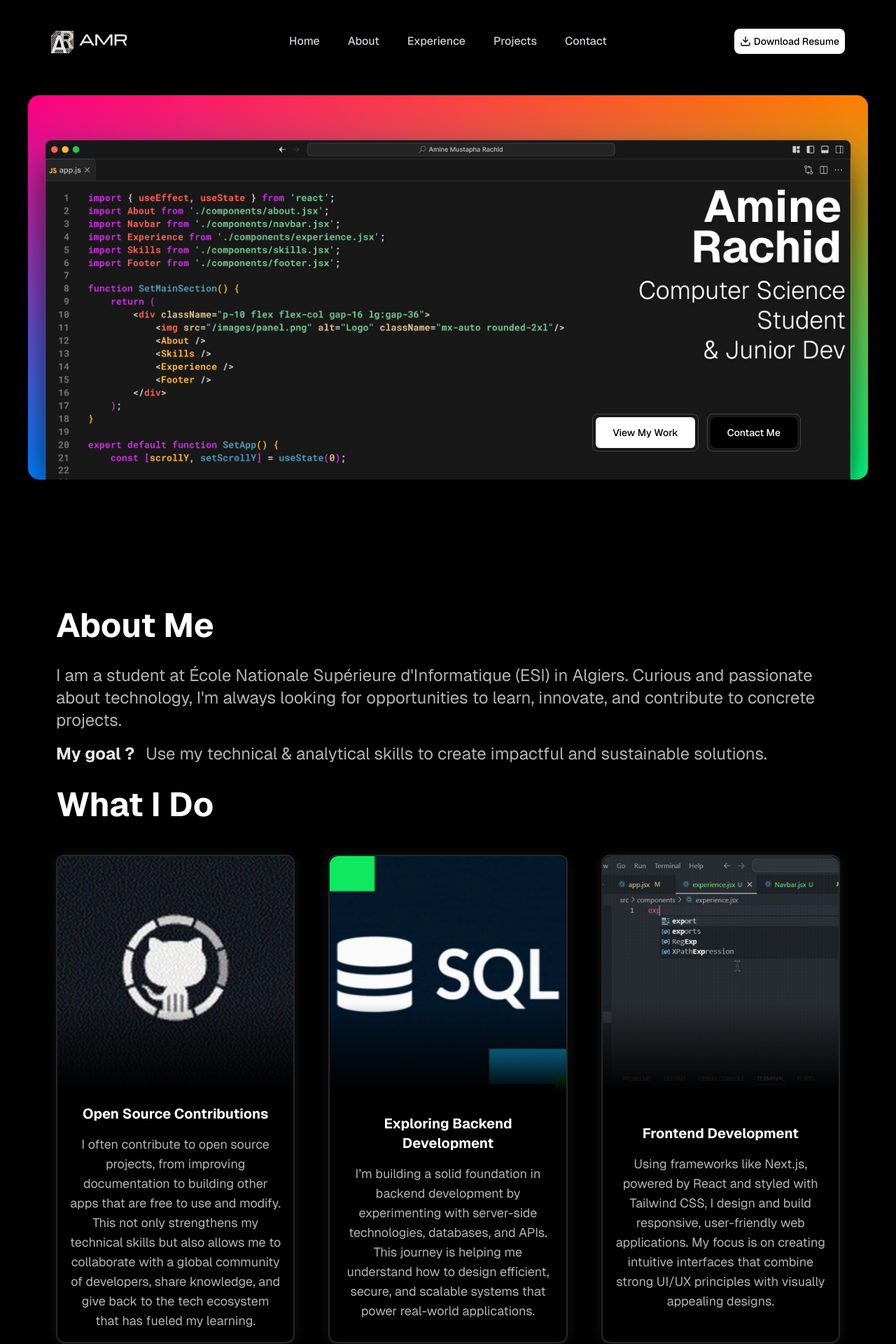
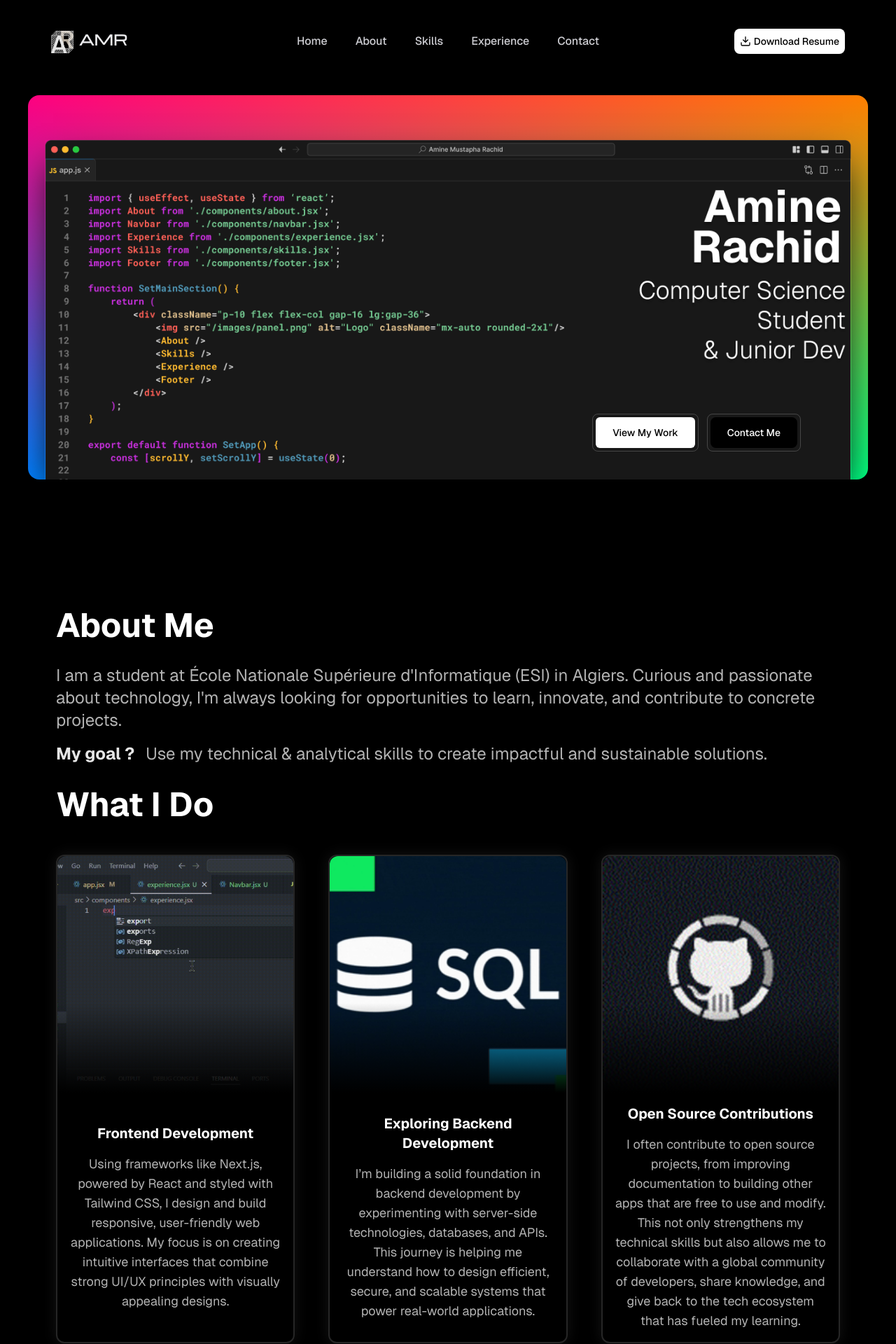
Before and after one commit to kalis26/Portfolio, a React (Create React App) app: page / in a window 1280 px wide. Shown: the top 1920 px of the page at 70% size. Built offline with nearby package versions, Linux system fonts and the light colour scheme.

Commit message:
Finalized the about section with the What I Do

```diff
--- a/src/app.jsx
+++ b/src/app.jsx
@@ -44,9 +44,15 @@ function SetMainSection() {
                         </div>
                     </div>
                 </div>
-                <About />
-                <Skills />
-                <Experience />
+                <div id="about">
+                    <About />
+                </div>
+                <div id="skills">
+                    <Skills />
+                </div>
+                <div id="experience">
+                    <Experience />
+                </div>
 
             </div>
             <Footer />
--- a/src/components/about.jsx
+++ b/src/components/about.jsx
@@ -1,6 +1,6 @@
 export default function About() {
     return (
-        <div className="md:p-6 p-1" id="about">
+        <div className="md:p-6 p-1">
             <h1 className="text-center md:text-left text-5xl font-[Geist-Bold] text-white p-4">
                 About Me
             </h1>
@@ -18,15 +18,15 @@ export default function About() {
             <div className="flex-grow-0 flex p-4 items-stretch justify-center flex-wrap gap-6 md:gap-12 min-w-0">
                 <div className="bg-black shadow-[0_0_20px_rgba(255,255,255,0.08)] rounded-xl flex flex-col border-2 border-white/15 hover:border-white/50 transition-all duration-300 flex-1 min-w-[280px] max-w-sm">
                     <div className="w-full relative">
-                        <img className="w-full rounded-t-xl z-20" src="images/github.gif"></img>
+                        <img className="w-full rounded-t-xl z-20" src="images/code.gif"></img>
                         <div className="h-32 w-full absolute bg-gradient-to-b from-white/0 to-black z-40 bottom-0 left-0 pointer-events-none"></div>
                     </div>
                     <div className="flex flex-col items-center justify-center flex-1 p-4">
-                        <h2 className="font-[Geist-Bold] text-white text-xl text-center mb-4">Open Source Contributions</h2>
-                        <span className="block w-full font-[Geist-Regular] text-white/70 text-lg break-words text-center">I often contribute to open source projects,
-                        from improving documentation to building other apps that are free to use and modify. This not only strengthens my technical skills
-                        but also allows me to collaborate with a global community of developers, share knowledge, and give back to the
-                        tech ecosystem that has fueled my learning.</span>
+                        <h2 className="font-[Geist-Bold] text-white text-xl text-center mb-4">Frontend Development</h2>
+                        <span className="block w-full font-[Geist-Regular] text-white/70 text-lg break-words text-center">Using frameworks
+                        like Next.js, powered by React and styled with Tailwind CSS, I design and build responsive,
+                        user-friendly web applications. My focus is on creating intuitive interfaces that combine
+                        strong UI/UX principles with visually appealing designs.</span>
                     </div>
                 </div>
                 <div className="bg-black shadow-[0_0_20px_rgba(255,255,255,0.08)] rounded-xl flex flex-col border-2 border-white/15 hover:border-white/50 transition-all duration-300 flex-1 min-w-[280px] max-w-sm">
@@ -44,15 +44,15 @@ export default function About() {
                 </div>
                 <div className="bg-black shadow-[0_0_20px_rgba(255,255,255,0.08)] rounded-xl flex flex-col border-2 border-white/15 hover:border-white/50 transition-all duration-300 flex-1 min-w-[280px] max-w-sm">
                     <div className="w-full relative">
-                        <img className="w-full rounded-t-xl z-20" src="images/code.gif"></img>
+                        <img className="w-full rounded-t-xl z-20" src="images/github.gif"></img>
                         <div className="h-32 w-full absolute bg-gradient-to-b from-white/0 to-black z-40 bottom-0 left-0 pointer-events-none"></div>
                     </div>
                     <div className="flex flex-col items-center justify-center flex-1 p-4">
-                        <h2 className="font-[Geist-Bold] text-white text-xl text-center mb-4">Frontend Development</h2>
-                        <span className="block w-full font-[Geist-Regular] text-white/70 text-lg break-words text-center">Using frameworks
-                        like Next.js, powered by React and styled with Tailwind CSS, I design and build responsive,
-                        user-friendly web applications. My focus is on creating intuitive interfaces that combine
-                        strong UI/UX principles with visually appealing designs.</span>
+                        <h2 className="font-[Geist-Bold] text-white text-xl text-center mb-4">Open Source Contributions</h2>
+                        <span className="block w-full font-[Geist-Regular] text-white/70 text-lg break-words text-center">I often contribute to open source projects,
+                        from improving documentation to building other apps that are free to use and modify. This not only strengthens my technical skills
+                        but also allows me to collaborate with a global community of developers, share knowledge, and give back to the
+                        tech ecosystem that has fueled my learning.</span>
                     </div>
                 </div>
             </div>
--- a/src/components/experience.jsx
+++ b/src/components/experience.jsx
@@ -36,7 +36,7 @@ function ListExperience({exp}) {
     );
 
     return (
-        <div className="flex md:p-6 p-1 flex-col gap-8" id="experience">
+        <div className="flex md:p-6 p-1 flex-col gap-8">
             <h1 className="text-center md:text-left text-5xl text-white font-[Geist-Bold] md:p-4 p-2">Experience & Education</h1>
             {listexp}
         </div>
--- a/src/components/footer.jsx
+++ b/src/components/footer.jsx
@@ -1,6 +1,6 @@
 export default function Footer() {
     return (
-        <div className="w-full bg-black flex flex-col p-6 font-[Geist-Regular] border-t-2 border-solid border-white/10">
+        <div id="contact" className="w-full bg-black flex flex-col p-6 font-[Geist-Regular] border-t-2 border-solid border-white/10">
             <div>
                 <h1 className="text-xl font-[Geist-Bold] text-white/90 pb-2">Contact</h1>
                 <p className="text-base text-white/50">E-mail: aminera2006@gmail.com</p>
--- a/src/components/navbar.jsx
+++ b/src/components/navbar.jsx
@@ -3,6 +3,45 @@ import { useState, useEffect } from "react";
 export default function Navbar({ scrollY }) {
 
     const [showOverlay, setShowOverlay] = useState(false);
+
+    const smoothScrollTo = (targetPosition, duration = 600) => {
+        const startPosition = window.pageYOffset;
+        const distance = targetPosition - startPosition;
+        let startTime = null;
+
+        const easeInOutQuad = (t) => {
+            return t < 0.5 ? 2 * t * t : -1 + (4 - 2 * t) * t;
+        };
+
+        const animation = (currentTime) => {
+            if (startTime === null) startTime = currentTime;
+            const timeElapsed = currentTime - startTime;
+            const progress = Math.min(timeElapsed / duration, 1);
+
+            window.scrollTo(0, startPosition + distance * easeInOutQuad(progress));
+
+            if (timeElapsed < duration) {
+                requestAnimationFrame(animation);
+            }
+        };
+
+        requestAnimationFrame(animation);
+    };
+
+    const handleNavClick = (e, targetId) => {
+        e.preventDefault();
+        setShowOverlay(false);
+
+        if (targetId === 'home') {
+            smoothScrollTo(0);
+        } else {
+            const targetElement = document.getElementById(targetId);
+            if (targetElement) {
+                const offsetTop = targetElement.offsetTop - 100;
+                smoothScrollTo(offsetTop);
+            }
+        }
+    };
 
     useEffect(() => {
         if (showOverlay) {
@@ -28,11 +67,11 @@ export default function Navbar({ scrollY }) {
                             </a>
                         </div>
                         <ul className="hidden lg:flex space-x-4 justify-center text-base absolute left-1/2 transform -translate-x-1/2">
-                            <a href="/" className="text-[#ceced3] px-3 py-1 hover:text-[#FFFFFF] hover:bg-[rgba(255,255,255,0.15)] rounded-lg transition-all duration-300 text-center">Home</a>
-                            <a href="#about" className="text-[#ceced3] px-3 py-1 hover:text-[#FFFFFF] hover:bg-[rgba(255,255,255,0.15)] rounded-lg transition-all duration-300 text-center">About</a>
-                            <a href="#experience" className="text-[#ceced3] px-3 py-1 hover:text-[#FFFFFF] hover:bg-[rgba(255,255,255,0.15)] rounded-lg transition-all duration-300 text-center">Experience</a>
-                            <a href="/" className="text-[#ceced3] px-3 py-1 hover:text-[#FFFFFF] hover:bg-[rgba(255,255,255,0.15)] rounded-lg transition-all duration-300 text-center">Projects</a>
-                            <a href="/" className="text-[#ceced3] px-3 py-1 hover:text-[#FFFFFF] hover:bg-[rgba(255,255,255,0.15)] rounded-lg transition-all duration-300 text-center">Contact</a>
+                            <a href="#home" onClick={(e) => handleNavClick(e, 'home')} className="text-[#ceced3] px-3 py-1 hover:text-[#FFFFFF] hover:bg-[rgba(255,255,255,0.15)] rounded-lg transition-all duration-300 text-center">Home</a>
+                            <a href="#about" onClick={(e) => handleNavClick(e, 'about')} className="text-[#ceced3] px-3 py-1 hover:text-[#FFFFFF] hover:bg-[rgba(255,255,255,0.15)] rounded-lg transition-all duration-300 text-center">About</a>
+                            <a href="#skills" onClick={(e) => handleNavClick(e, 'skills')} className="text-[#ceced3] px-3 py-1 hover:text-[#FFFFFF] hover:bg-[rgba(255,255,255,0.15)] rounded-lg transition-all duration-300 text-center">Skills</a>
+                            <a href="#experience" onClick={(e) => handleNavClick(e, 'experience')} className="text-[#ceced3] px-3 py-1 hover:text-[#FFFFFF] hover:bg-[rgba(255,255,255,0.15)] rounded-lg transition-all duration-300 text-center">Experience</a>
+                            <a href="#contact" onClick={(e) => handleNavClick(e, 'contact')} className="text-[#ceced3] px-3 py-1 hover:text-[#FFFFFF] hover:bg-[rgba(255,255,255,0.15)] rounded-lg transition-all duration-300 text-center">Contact</a>
                         </ul>
                         <div className='hidden lg:flex flex-1 justify-end items-center space-x-4'>
                             <button className="text-black text-sm px-2 py-2 bg-white rounded-lg transition-all duration-300 hover:bg-[rgb(188,185,185)] flex items-center justify-center">
@@ -61,11 +100,11 @@ export default function Navbar({ scrollY }) {
                 <div className="bg-black h-screen fixed inset-0 z-40">
                     <div className="flex items-center justify-center h-full pt-16">
                         <div className="flex flex-col items-center space-y-8">
-                            <a href="/" className="text-[#ceced3] px-6 py-3 hover:text-[#FFFFFF] transition-all duration-300 text-2xl text-center">Home</a>
-                            <a href="/" className="text-[#ceced3] px-6 py-3 hover:text-[#FFFFFF] transition-all duration-300 text-2xl text-center">About</a>
-                            <a href="/" className="text-[#ceced3] px-6 py-3 hover:text-[#FFFFFF] transition-all duration-300 text-2xl text-center">Experience</a>
-                            <a href="/projects.html" className="text-[#ceced3] px-6 py-3 hover:text-[#FFFFFF] transition-all duration-300 text-2xl text-center">Projects</a>
-                            <a href="/contact.html" className="text-[#ceced3] px-6 py-3 hover:text-[#FFFFFF] transition-all duration-300 text-2xl text-center">Contact</a>
+                            <a href="#home" onClick={(e) => handleNavClick(e, 'home')} className="text-[#ceced3] px-6 py-3 hover:text-[#FFFFFF] transition-all duration-300 text-2xl text-center">Home</a>
+                            <a href="#about" onClick={(e) => handleNavClick(e, 'about')} className="text-[#ceced3] px-6 py-3 hover:text-[#FFFFFF] transition-all duration-300 text-2xl text-center">About</a>
+                            <a href="#skills" onClick={(e) => handleNavClick(e, 'skills')} className="text-[#ceced3] px-6 py-3 hover:text-[#FFFFFF] transition-all duration-300 text-2xl text-center">Skills</a>
+                            <a href="#experience" onClick={(e) => handleNavClick(e, 'experience')} className="text-[#ceced3] px-6 py-3 hover:text-[#FFFFFF] transition-all duration-300 text-2xl text-center">Experience</a>
+                            <a href="#contact" onClick={(e) => handleNavClick(e, 'contact')} className="text-[#ceced3] px-6 py-3 hover:text-[#FFFFFF] transition-all duration-300 text-2xl text-center">Contact</a>
 
                             <div className="mt-8">
                                 <button className="text-black text-lg px-6 py-3 bg-white rounded-lg transition-all duration-300 hover:bg-[rgb(188,185,185)] flex items-center justify-center">
--- a/src/components/skills.jsx
+++ b/src/components/skills.jsx
@@ -41,7 +41,7 @@ export default function Skills() {
     return (
         <div className="md:p-6 p-2">
             <h1 className="text-white font-[Geist-Bold] text-5xl p-4 mb-8 text-center">
-                Tech Stack
+                Skills
             </h1>
             <SkillGrid exp={CurrentStack} />
             <h1 className="text-white font-[Geist-Bold] text-5xl p-4 mb-8 text-center">
--- a/src/index.css
+++ b/src/index.css
@@ -33,6 +33,10 @@
     src: url('../public/fonts/Michroma-Regular.ttf') format('truetype');
 }
 
+html {
+    scroll-behavior: smooth;
+}
+
 html, body {
     margin: 0;
     padding: 0;
```
